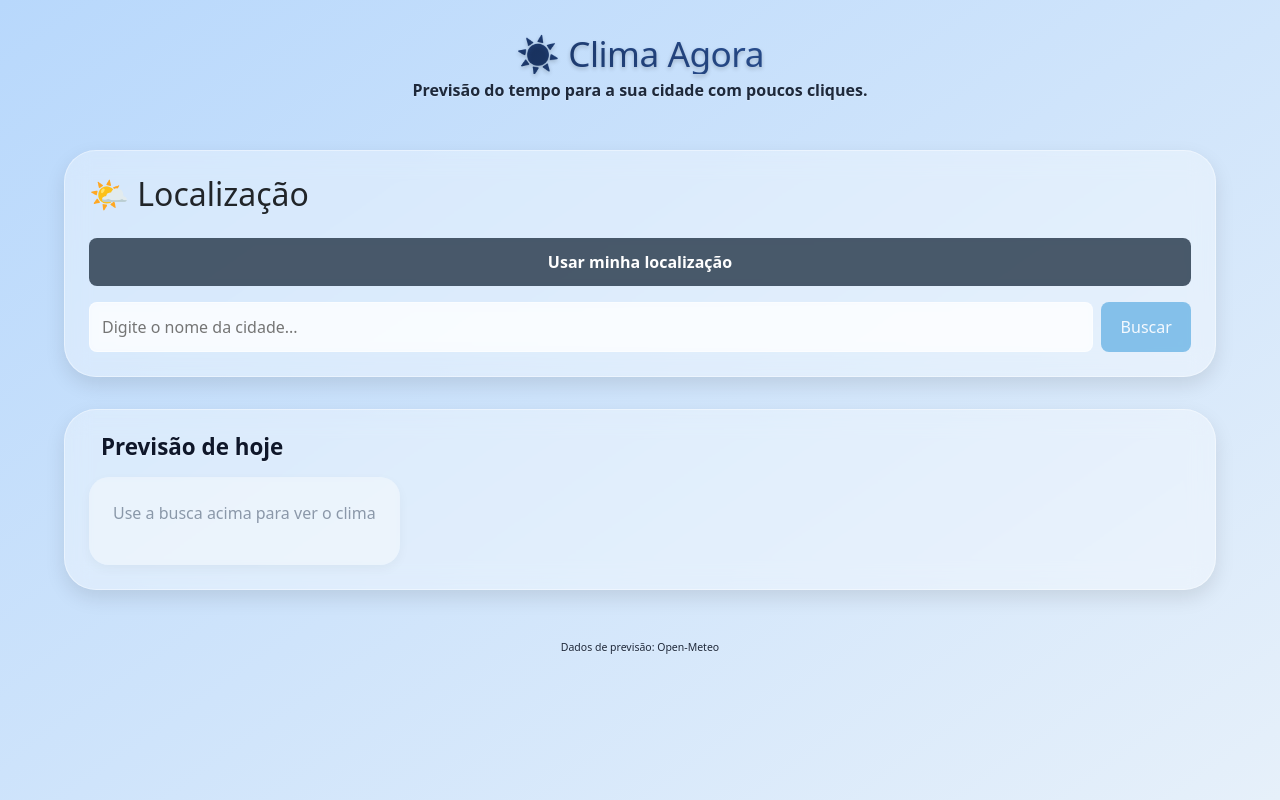
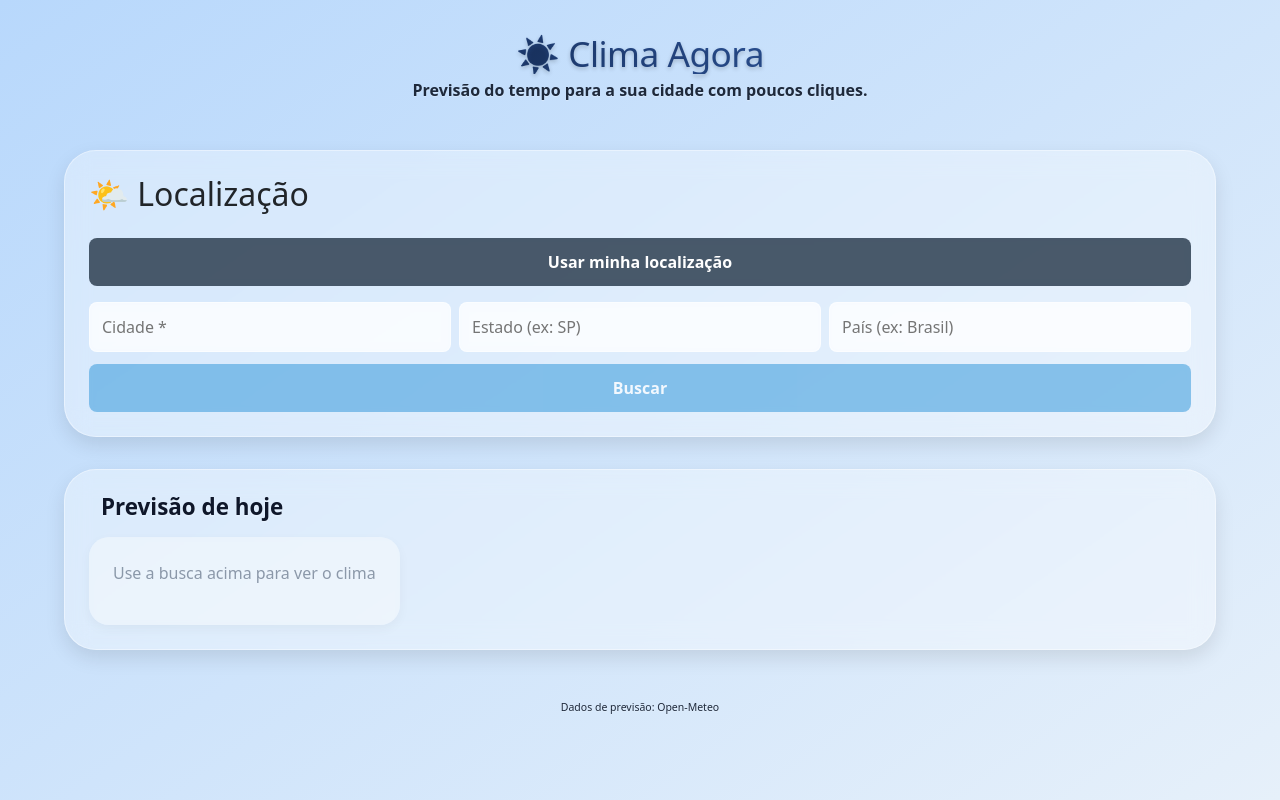
Before and after one commit to isrique9/weather-explorer, a Vue app in the folder weather-explorer/: page / in a window 1280 px wide. Built offline with nearby package versions, Linux system fonts and the light colour scheme.

Commit message:
feat: :sparkles: Busca mais específica.

```diff
--- a/weather-explorer/src/components/BackgroundEffect.vue
+++ b/weather-explorer/src/components/BackgroundEffect.vue
@@ -1,7 +1,17 @@
-<!-- components/BackgroundEffect.vue -->
 <template>
-  <div class="background-effect" :class="bgClass">
-    <canvas ref="canvasRef" v-if="showParticleEffect" class="particle-canvas"></canvas>
+  <div class="background-effect">
+    <!-- Duas camadas para o crossfade suave -->
+    <div class="bg-layers">
+      <Transition name="bg-fade" mode="out-in">
+        <div
+          :key="weatherCode"
+          :class="['bg-layer', bgClass]"
+        ></div>
+      </Transition>
+    </div>
+
+    <!-- Partículas e raios continuam iguais -->
+    <canvas v-if="showParticleEffect" ref="canvasRef" class="particle-canvas"></canvas>
     <div v-if="isThunderstorm" class="lightning-flash" :class="{ active: lightningActive }"></div>
   </div>
 </template>
@@ -21,7 +31,7 @@ let canvasWidth = 0, canvasHeight = 0
 const lightningActive = ref(false)
 let lightningInterval = null
 
-// Determine background class and particle effect
+// ========== LÓGICA DE GRADIENTE (mesma de antes) ==========
 const bgClass = computed(() => {
   const code = props.weatherCode
   if (code === undefined || code === null) return 'bg-default'
@@ -47,6 +57,7 @@ const isThunderstorm = computed(() => {
   return code >= 95 && code <= 99
 })
 
+// ========== LÓGICA DE PARTÍCULAS (inalterada) ==========
 function initParticles(type) {
   particles = []
   if (!canvasRef.value) return
@@ -174,7 +185,9 @@ function stopLightning() {
   lightningActive.value = false
 }
 
+// ========== WATCHERS E CICLO DE VIDA ==========
 watch(() => props.weatherCode, (newCode, oldCode) => {
+  // Só reinicia partículas se necessário
   stopParticleEffect()
   if (isThunderstorm.value) {
     startLightning()
@@ -213,26 +226,47 @@ onUnmounted(() => {
   width: 100%;
   height: 100%;
   z-index: -2;
-  transition: background 0.5s ease;
 }
 
-.particle-canvas {
+/* Camadas de fundo com crossfade */
+.bg-layers {
   position: absolute;
   top: 0;
   left: 0;
   width: 100%;
   height: 100%;
-  pointer-events: none;
-  z-index: -1;
+  overflow: hidden;
 }
 
-/* Gradients */
+.bg-layer {
+  position: absolute;
+  top: 0;
+  left: 0;
+  width: 100%;
+  height: 100%;
+  will-change: opacity;
+}
+
+/* Transição suave entre os gradientes */
+.bg-fade-enter-active,
+.bg-fade-leave-active {
+  transition: opacity 0.6s ease;
+}
+.bg-fade-enter-from,
+.bg-fade-leave-to {
+  opacity: 0;
+}
+.bg-fade-enter-to,
+.bg-fade-leave-from {
+  opacity: 1;
+}
+
+/* Classes de gradiente (iguais às suas originais) */
 .bg-default {
   background: linear-gradient(145deg, #b8d8fc 0%, #e6f0fa 100%);
 }
 .bg-clear {
-  background: linear-gradient(145deg, #3b82f6 0%, #ffe355 80%);
-  animation: subtlePulse 8s infinite;
+  background: linear-gradient(145deg, #3b82f6 0%, #ffffff 80%);
 }
 .bg-partly-cloudy {
   background: linear-gradient(135deg, #9bb8e0 0%, #d4e7ff 100%);
@@ -253,6 +287,17 @@ onUnmounted(() => {
   background: linear-gradient(145deg, #111827 0%, #374151 100%);
 }
 
+/* Partículas e raios permanecem inalterados */
+.particle-canvas {
+  position: absolute;
+  top: 0;
+  left: 0;
+  width: 100%;
+  height: 100%;
+  pointer-events: none;
+  z-index: -1;
+}
+
 .lightning-flash {
   position: absolute;
   top: 0;
@@ -268,9 +313,4 @@ onUnmounted(() => {
 .lightning-flash.active {
   opacity: 0.7;
 }
-
-@keyframes subtlePulse {
-  0% { background: linear-gradient(145deg, #3b82f6 0%, #ffe355 80%); }
-  100% { background: linear-gradient(145deg, #3b82f6 0%, #ffe355 80%); }
-}
 </style>
--- a/weather-explorer/src/components/SearchSection.vue
+++ b/weather-explorer/src/components/SearchSection.vue
@@ -8,16 +8,34 @@
     >
       {{ loading ? 'Buscando...' : 'Usar minha localização' }}
     </button>
+
     <div class="manual-search">
+      <div class="search-fields">
         <input
           type="text"
           v-model="cityName"
-        placeholder="Digite o nome da cidade..."
+          placeholder="Cidade *"
           @keyup.enter="searchByCity"
-        @focus="selectInputText"
-        @click="selectInputText"
           :disabled="loading"
+          @focus="handleInputFocus"
         />
+        <input
+          type="text"
+          v-model="stateName"
+          placeholder="Estado (ex: SP)"
+          @keyup.enter="searchByCity"
+          :disabled="loading"
+          @focus="handleInputFocus"
+        />
+        <input
+          type="text"
+          v-model="countryName"
+          placeholder="País (ex: Brasil)"
+          @keyup.enter="searchByCity"
+          :disabled="loading"
+          @focus="handleInputFocus"
+        />
+      </div>
       <button
         @click="searchByCity"
         :disabled="loading || !cityName.trim()"
@@ -25,6 +43,7 @@
         Buscar
       </button>
     </div>
+
     <p v-if="errorMessage" class="error">{{ errorMessage }}</p>
   </div>
 </template>
@@ -34,53 +53,52 @@ import { ref } from 'vue'
 
 const emit = defineEmits(['weather-data'])
 const cityName = ref('')
+const stateName = ref('')
+const countryName = ref('')
 const loading = ref(false)
 const errorMessage = ref('')
 
-function selectInputText(event) {
+// Mapeamento de siglas para nomes completos de estados do Brasil
+const estadoMap = {
+  'ac': 'acre', 'al': 'alagoas', 'ap': 'amapá', 'am': 'amazonas',
+  'ba': 'bahia', 'ce': 'ceará', 'df': 'distrito federal', 'es': 'espírito santo',
+  'go': 'goiás', 'ma': 'maranhão', 'mt': 'mato grosso', 'ms': 'mato grosso do sul',
+  'mg': 'minas gerais', 'pa': 'pará', 'pb': 'paraíba', 'pr': 'paraná',
+  'pe': 'pernambuco', 'pi': 'piauí', 'rj': 'rio de janeiro', 'rn': 'rio grande do norte',
+  'rs': 'rio grande do sul', 'ro': 'rondônia', 'rr': 'roraima', 'sc': 'santa catarina',
+  'sp': 'são paulo', 'se': 'sergipe', 'to': 'tocantins'
+}
+
+// Seleciona todo o texto do input ao focar
+function handleInputFocus(event) {
   event.target.select()
 }
 
-// Função para buscar dados climáticos a partir de lat/lon
-async function fetchWeather(lat, lon) {
+// Função para buscar dados climáticos a partir de lat/lon e um nome opcional
+async function fetchWeather(lat, lon, locationName = null) {
   loading.value = true
   errorMessage.value = ''
 
   try {
-    // URL corrigida - removido forecast_days=2 (padrão é 7)
-    // e adicionado current_weather corretamente
     const url = `https://api.open-meteo.com/v1/forecast?latitude=${lat}&longitude=${lon}&current_weather=true&hourly=temperature_2m,weathercode&daily=temperature_2m_max,temperature_2m_min,weathercode,windspeed_10m_max&timezone=auto`
-
 
     const response = await fetch(url, {
       method: 'GET',
-      mode: 'cors', // Explicitamente pedindo CORS
-      headers: {
-        'Accept': 'application/json',
-      }
+      mode: 'cors',
+      headers: { 'Accept': 'application/json' }
     })
 
-    if (!response.ok) {
-      throw new Error(`HTTP error! status: ${response.status}`)
-    }
+    if (!response.ok) throw new Error(`HTTP error! status: ${response.status}`)
 
     const data = await response.json()
 
-    // Verifica se os dados horários existem
     if (!data.hourly || !data.hourly.time) {
       throw new Error('Dados de previsão por hora não disponíveis')
     }
 
-    // Pega a hora atual do sistema
     const now = new Date()
     const currentHour = now.getHours()
-
-    // Encontra o índice da primeira ocorrência com a mesma hora
-    const startIndex = data.hourly.time.findIndex(time => {
-      const hour = new Date(time).getHours()
-      return hour === currentHour
-    })
-
+    const startIndex = data.hourly.time.findIndex(time => new Date(time).getHours() === currentHour)
     const start = startIndex !== -1 ? startIndex : 0
     const hoursToShow = 24
 
@@ -111,7 +129,11 @@ async function fetchWeather(lat, lon) {
         weathercode: data.daily.weathercode[1]
       },
       hourly: hourlyData,
-      location: { lat, lon }
+      location: {
+        lat,
+        lon,
+        name: locationName || `Coordenadas: ${lat.toFixed(2)}, ${lon.toFixed(2)}`
+      }
     }
 
     emit('weather-data', weatherData)
@@ -123,7 +145,7 @@ async function fetchWeather(lat, lon) {
   }
 }
 
-// Resto do código permanece igual...
+// Função para geolocalização
 function getUserLocation() {
   if (!navigator.geolocation) {
     errorMessage.value = 'Seu navegador não suporta geolocalização.'
@@ -157,25 +179,76 @@ function getUserLocation() {
   )
 }
 
+// Busca por cidade + estado + país
 async function searchByCity() {
-  if (!cityName.value.trim()) return
+  const cidade = cityName.value.trim()
+  if (!cidade) return
 
   loading.value = true
   errorMessage.value = ''
 
   try {
-    const geoUrl = `https://geocoding-api.open-meteo.com/v1/search?name=${encodeURIComponent(cityName.value)}&count=1&language=pt&format=json`
+    // Busca apenas pela cidade (retorna até 10 resultados)
+    const geoUrl = `https://geocoding-api.open-meteo.com/v1/search?name=${encodeURIComponent(cidade)}&count=10&language=pt&format=json`
     const response = await fetch(geoUrl)
     const data = await response.json()
 
     if (!data.results || data.results.length === 0) {
-      throw new Error('Cidade não encontrada')
+      throw new Error(`Nenhum local encontrado para "${cidade}"`)
     }
 
-    const { latitude, longitude, name, country } = data.results[0]
-    console.log(`Cidade encontrada: ${name}, ${country}`)
+    let resultados = data.results
+    let estadoDigitado = stateName.value.trim().toLowerCase()
+    const paisDigitado = countryName.value.trim().toLowerCase()
 
-    await fetchWeather(latitude, longitude)
+    // Se o estado digitado for uma sigla, converte para nome completo
+    if (estadoDigitado && estadoMap[estadoDigitado]) {
+      estadoDigitado = estadoMap[estadoDigitado]
+    }
+
+    // Filtra por estado e país
+    if (estadoDigitado || paisDigitado) {
+      resultados = resultados.filter(local => {
+        let match = true
+        if (estadoDigitado) {
+          const estadoLocalRaw = (local.admin1 || '').toLowerCase()
+          // Tenta normalizar o estado local também (caso ele venha como sigla)
+          let estadoLocalNormalizado = estadoLocalRaw
+          for (const [sigla, nome] of Object.entries(estadoMap)) {
+            if (estadoLocalRaw === sigla) {
+              estadoLocalNormalizado = nome
+              break
+            }
+          }
+          // Verifica se o estado digitado está contido no nome original ou normalizado
+          match = match && (estadoLocalRaw.includes(estadoDigitado) || estadoLocalNormalizado.includes(estadoDigitado))
+        }
+        if (paisDigitado) {
+          const paisLocal = (local.country || '').toLowerCase()
+          match = match && paisLocal.includes(paisDigitado)
+        }
+        return match
+      })
+    }
+
+    if (resultados.length === 0) {
+      let sugestao = `Nenhum local encontrado para "${cidade}"`
+      if (estadoDigitado) sugestao += ` com estado "${stateName.value.trim()}"`
+      if (paisDigitado) sugestao += ` com país "${countryName.value.trim()}"`
+      sugestao += `. Tente buscar apenas a cidade ou verifique os nomes.`
+      throw new Error(sugestao)
+    }
+
+    const resultado = resultados[0]
+    const { latitude, longitude, name, admin1, country } = resultado
+
+    const displayParts = [name]
+    if (admin1) displayParts.push(admin1)
+    if (country) displayParts.push(country)
+    const locationName = displayParts.join(', ')
+
+    console.log(`Local encontrado (filtrado): ${locationName} (lat=${latitude}, lon=${longitude})`)
+    await fetchWeather(latitude, longitude, locationName)
   } catch (err) {
     errorMessage.value = err.message
     loading.value = false
@@ -209,10 +282,17 @@ async function searchByCity() {
 }
 .manual-search {
   display: flex;
+  flex-direction: column;
+  gap: 0.75rem;
+}
+.search-fields {
+  display: flex;
+  flex-wrap: wrap;
   gap: 0.5rem;
 }
-.manual-search input {
+.search-fields input {
   flex: 1;
+  min-width: 120px;
   padding: 0.75rem;
   border-radius: 8px;
   border: 1px solid rgba(255,255,255,0.5);
@@ -220,17 +300,18 @@ async function searchByCity() {
   font-size: 1rem;
   backdrop-filter: blur(4px);
 }
-.manual-search input:disabled {
+.search-fields input:disabled {
   background-color: rgba(240, 240, 240, 0.5);
 }
 .manual-search button {
   background: rgba(52, 152, 219, 0.9);
   color: white;
   border: none;
-  padding: 0 1.2rem;
+  padding: 0.75rem;
   border-radius: 8px;
   cursor: pointer;
   transition: background 0.2s;
+  font-weight: bold;
 }
 .manual-search button:hover:not(:disabled) {
   background: rgba(7, 124, 202, 0.95);
```
Also changed, not shown: weather-explorer/src/components/WeatherCard.vue (+22 -9 lines). Lines whose indentation alone changed are shown as unchanged.
